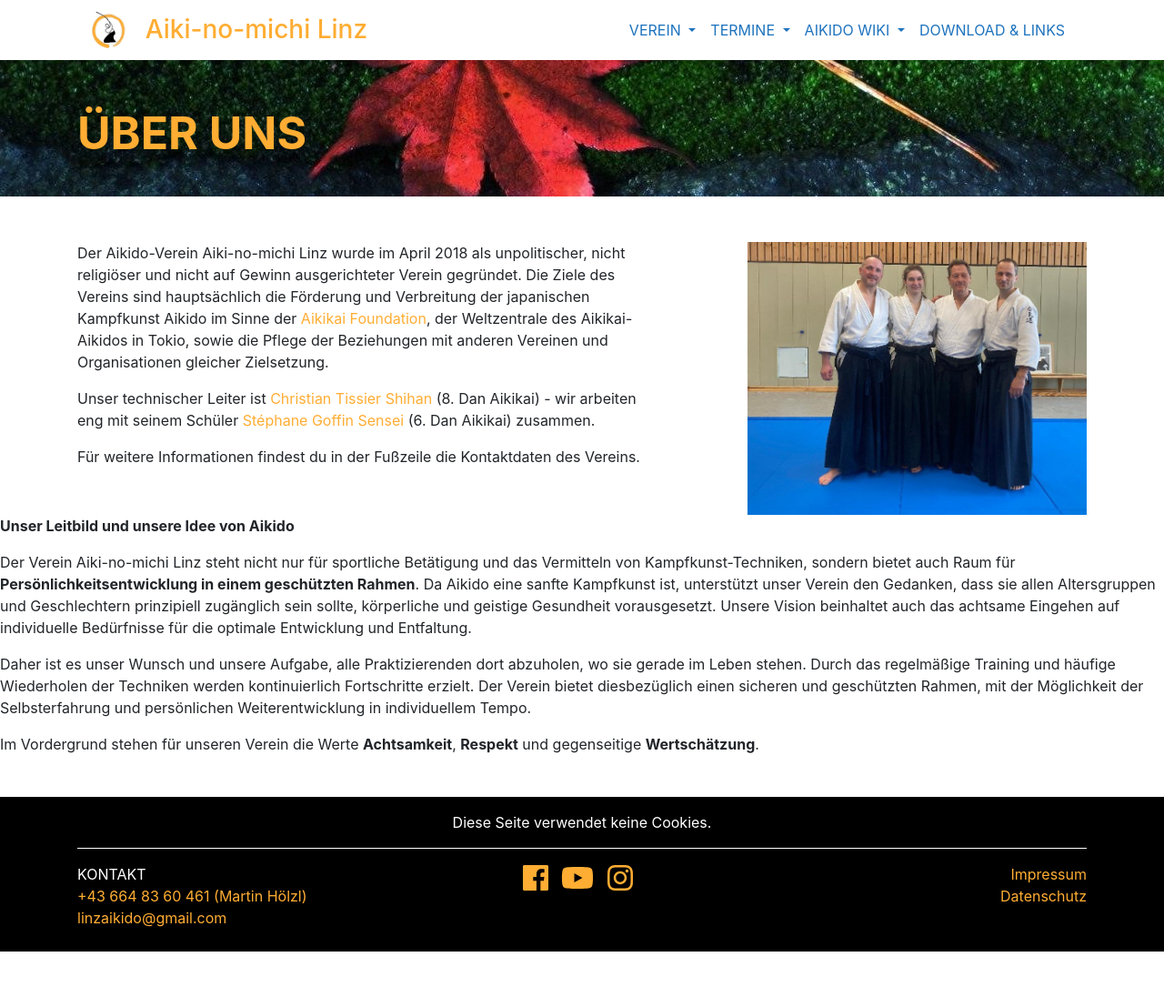
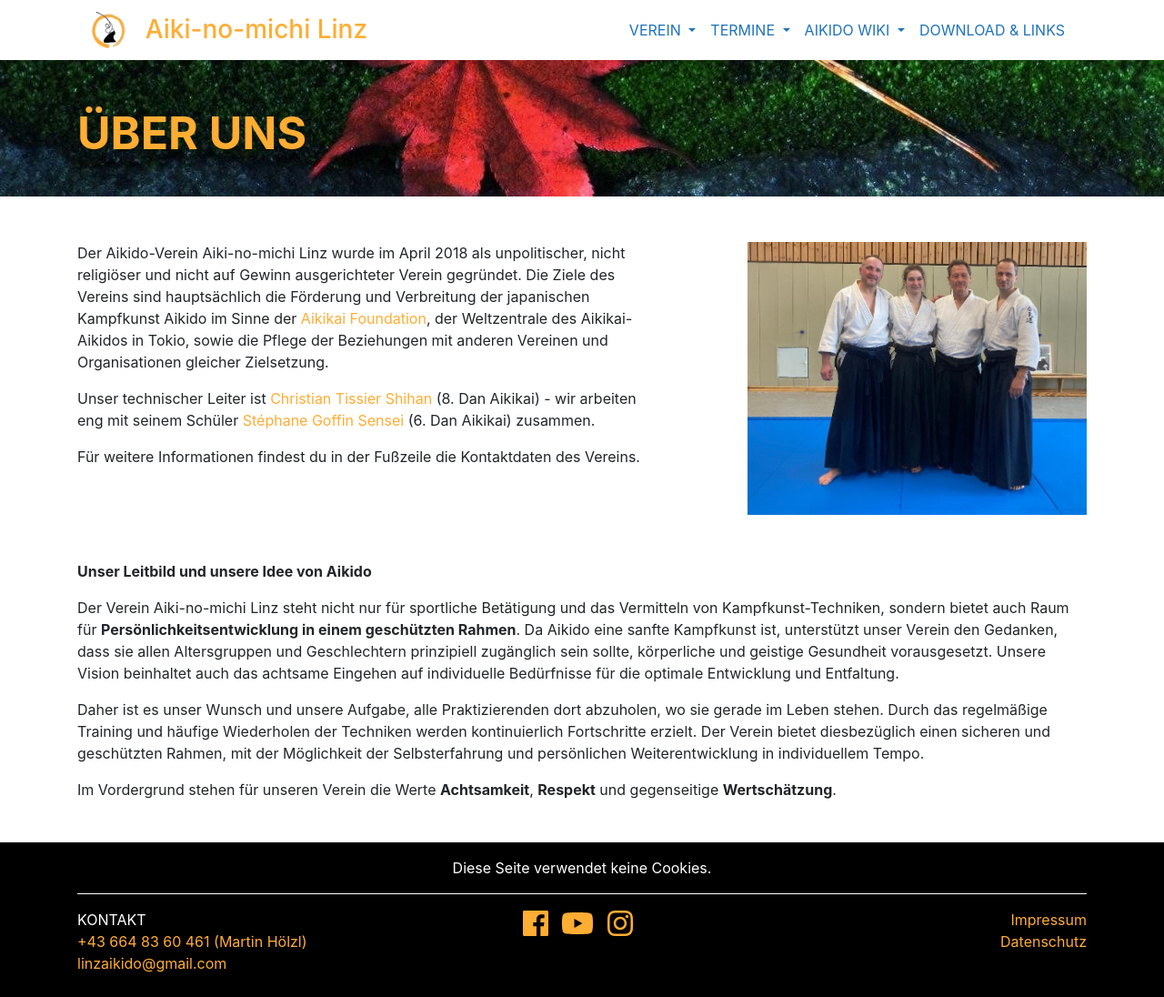
Before and after one commit to TWachs/aikinomichi-linz, a Jekyll site: the page built from ueberUns.md, in a window 1280 px wide. Shown: the whole page at 91% size. Built offline with Jekyll 4.4.1, drawn with Linux system fonts in a browser that asks for light colours; nearby versions of some CDN libraries; before the commit the page ends 1046 px from its top, so only the background shows below that.

Commit message:
Update ueberUns.md

```diff
--- a/ueberUns.md
+++ b/ueberUns.md
@@ -10,12 +10,16 @@ title: Über Uns
 Unser technischer Leiter ist [Christian Tissier Shihan](http://www.christiantissier.com){:target="_blank"} (8. Dan Aikikai) - wir arbeiten eng mit seinem Schüler [Stéphane Goffin Sensei](http://www.stephanegoffin.com){:target="_blank"} (6. Dan Aikikai) zusammen.
 
 Für weitere Informationen findest du in der Fußzeile die Kontaktdaten des Vereins.
+
+
 </div>
 <div class="col">
 <img class="imageStyleUeberUns" src="{{ site.baseurl }}/images/UeberUns.jpg" alt="" />
 </div>
 </div>
 </div>
+<div class="container block" markdown="1">
+
 **Unser Leitbild und unsere Idee von Aikido**
 
 Der Verein Aiki-no-michi Linz steht nicht nur für sportliche Betätigung und das Vermitteln von Kampfkunst-Techniken, sondern bietet auch Raum für **Persönlichkeitsentwicklung in einem geschützten Rahmen**. Da Aikido eine sanfte Kampfkunst ist, unterstützt unser Verein den Gedanken, dass sie allen Altersgruppen und Geschlechtern prinzipiell zugänglich sein sollte, körperliche und geistige Gesundheit vorausgesetzt. Unsere Vision beinhaltet auch das achtsame Eingehen auf individuelle Bedürfnisse für die optimale Entwicklung und Entfaltung.
```
